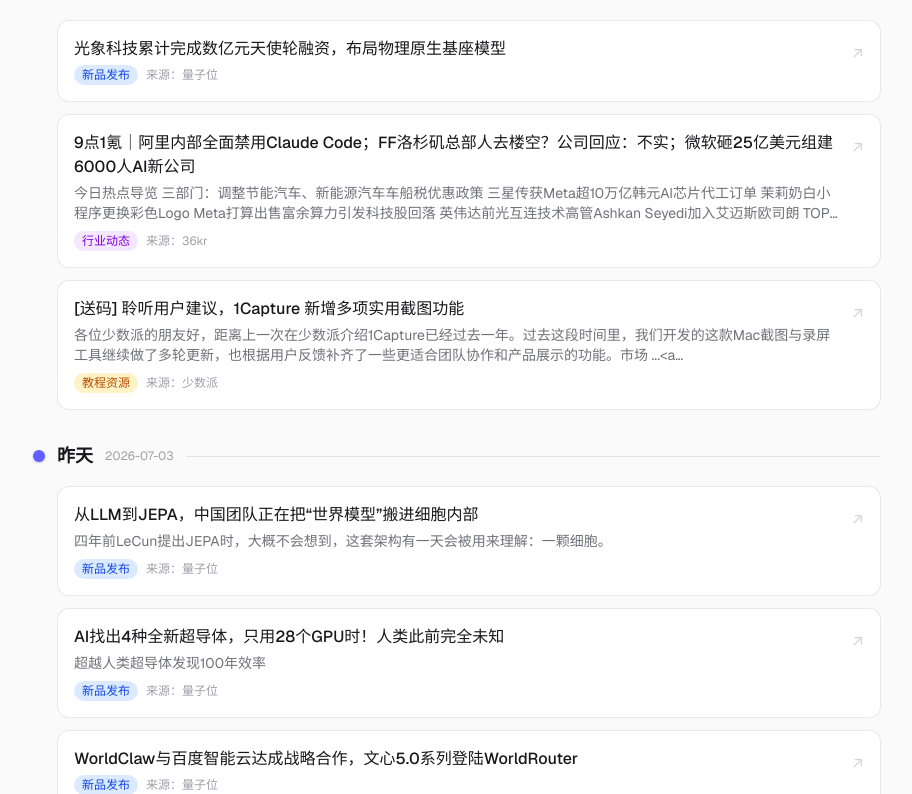
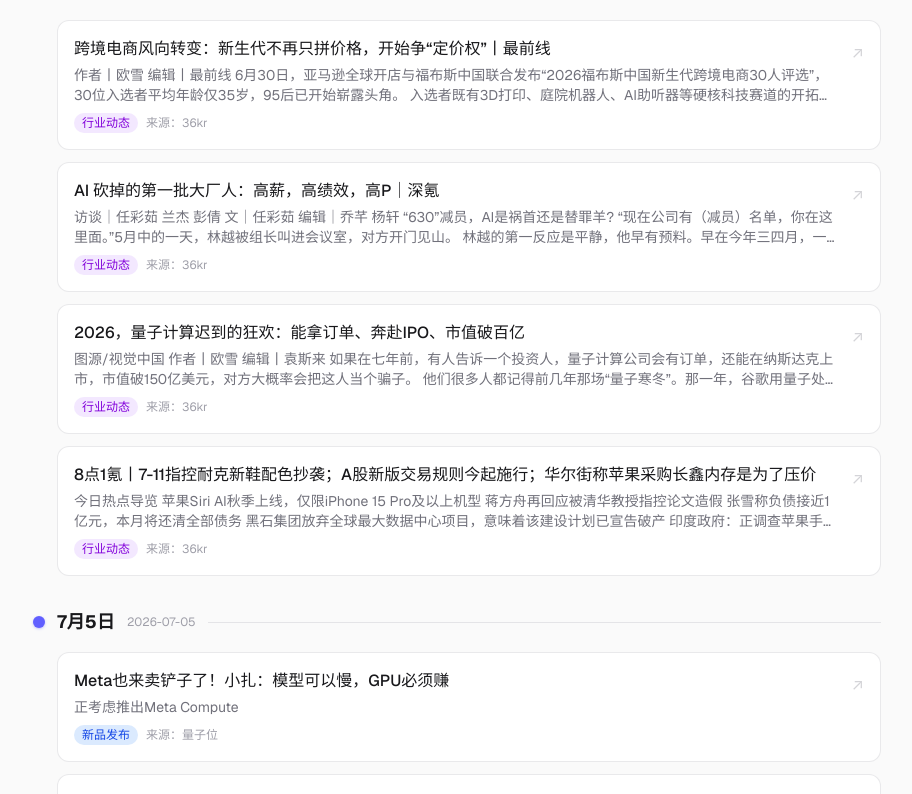
Before and after one commit to mingzhong717-droid/xia-aigc, a Next.js app: page /news in a window 1280 px wide. Shown: the part 306-1100 px from the top of the page, without its empty margins (183-1095 px from the left). Built offline with nearby package versions, Linux system fonts and the light colour scheme.

Commit message:
chore: 自动更新 AI 快讯 2026-07-06

```diff
--- a/src/data/news.ts
+++ b/src/data/news.ts
@@ -10,87 +10,87 @@ export interface NewsItem {
 }
 
 // 快讯数据 - 由 scripts/fetch-news.mjs 自动更新
-// 最后更新时间: 2026-07-05 02:48:37 UTC
+// 最后更新时间: 2026-07-06 02:54:48 UTC
 export const news: NewsItem[] = [
   {
     id: "news-001",
-    title: "光象科技累计完成数亿元天使轮融资，布局物理原生基座模型",
-    summary: "",
-    source: "量子位",
-    sourceUrl: "https://www.qbitai.com",
-    url: "https://www.qbitai.com/2026/07/442958.html",
-    date: "2026-07-04",
-    category: "product",
+    title: "跨境电商风向转变：新生代不再只拼价格，开始争“定价权”丨最前线",
+    summary: "作者丨欧雪 编辑丨最前线 6月30日，亚马逊全球开店与福布斯中国联合发布“2026福布斯中国新生代跨境电商30人评选”，30位入选者平均年龄仅35岁，95后已开始崭露头角。 入选者既有3D打印、庭院机器人、AI助听器等硬核科技赛道的开拓者，也有家具、家居、服装等传统产业的变革者。他们来自广东、浙江、",
+    source: "36kr",
+    sourceUrl: "https://36kr.com",
+    url: "https://36kr.com/p/3883561480876297?f=rss",
+    date: "2026-07-06",
+    category: "industry",
   },
   {
     id: "news-002",
-    title: "9点1氪｜阿里内部全面禁用Claude Code；FF洛杉矶总部人去楼空？公司回应：不实；微软砸25亿美元组建6000人AI新公司",
-    summary: "今日热点导览 三部门：调整节能汽车、新能源汽车车船税优惠政策 三星传获Meta超10万亿韩元AI芯片代工订单 茉莉奶白小程序更换彩色Logo Meta打算出售富余算力引发科技股回落 英伟达前光互连技术高管Ashkan Seyedi加入艾迈斯欧司朗 TOP3大新闻 因存在植入后门风险，阿里内部全面禁用",
+    title: "AI 砍掉的第一批大厂人：高薪，高绩效，高P｜深氪",
+    summary: "访谈｜任彩茹 兰杰 彭倩 文｜任彩茹 编辑｜乔芊 杨轩 “630”减员，AI是祸首还是替罪羊? “现在公司有（减员）名单，你在这里面。”5月中的一天，林越被组长叫进会议室，对方开门见山。 林越的第一反应是平静，他早有预料。早在今年三四月，一些互联网公司内部便传出要裁员的风声。开年以来，中国互联网大公",
     source: "36kr",
     sourceUrl: "https://36kr.com",
-    url: "https://36kr.com/p/3880629882679301?f=rss",
-    date: "2026-07-04",
+    url: "https://36kr.com/p/3883456791163138?f=rss",
+    date: "2026-07-06",
     category: "industry",
   },
   {
     id: "news-003",
-    title: "[送码] 聆听用户建议，1Capture 新增多项实用截图功能",
-    summary: "各位少数派的朋友好，距离上一次在少数派介绍1Capture已经过去一年。过去这段时间里，我们开发的这款Mac截图与录屏工具继续做了多轮更新，也根据用户反馈补齐了一些更适合团队协作和产品展示的功能。市场 ...<a href=&#34;https://sspai.com/post/111645&#34",
-    source: "少数派",
-    sourceUrl: "https://sspai.com",
-    url: "https://sspai.com/post/111645",
-    date: "2026-07-04",
-    category: "tutorial",
+    title: "2026，量子计算迟到的狂欢：能拿订单、奔赴IPO、市值破百亿",
+    summary: "图源/视觉中国 作者丨欧雪 编辑丨袁斯来 如果在七年前，有人告诉一个投资人，量子计算公司会有订单，还能在纳斯达克上市，市值破150亿美元，对方大概率会把这人当个骗子。 他们很多人都记得前几年那场“量子寒冬”。那一年，谷歌用量子处理器完成了一项计算， 200秒算出了超级计算机1万年才能得出的结果。人们",
+    source: "36kr",
+    sourceUrl: "https://36kr.com",
+    url: "https://36kr.com/p/3883513899380744?f=rss",
+    date: "2026-07-06",
+    category: "industry",
   },
   {
     id: "news-004",
-    title: "从LLM到JEPA，中国团队正在把“世界模型”搬进细胞内部",
-    summary: "四年前LeCun提出JEPA时，大概不会想到，这套架构有一天会被用来理解：一颗细胞。",
-    source: "量子位",
-    sourceUrl: "https://www.qbitai.com",
-    url: "https://www.qbitai.com/2026/07/442746.html",
-    date: "2026-07-03",
-    category: "product",
+    title: "8点1氪丨7-11指控耐克新鞋配色抄袭；A股新版交易规则今起施行；华尔街称苹果采购长鑫内存是为了压价",
+    summary: "今日热点导览 苹果Siri AI秋季上线，仅限iPhone 15 Pro及以上机型 蒋方舟再回应被清华教授指控论文造假 张雪称负债接近1亿元，本月将还清全部债务 黑石集团放弃全球最大数据中心项目，意味着该建设计划已宣告破产 印度政府：正调查苹果手机信息泄露事件 TOP3大新闻 7-11起诉耐克，指控",
+    source: "36kr",
+    sourceUrl: "https://36kr.com",
+    url: "https://36kr.com/p/3883400536453381?f=rss",
+    date: "2026-07-06",
+    category: "industry",
   },
   {
     id: "news-005",
-    title: "AI找出4种全新超导体，只用28个GPU时！人类此前完全未知",
-    summary: "超越人类超导体发现100年效率",
+    title: "Meta也来卖铲子了！小扎：模型可以慢，GPU必须赚",
+    summary: "正考虑推出Meta Compute",
     source: "量子位",
     sourceUrl: "https://www.qbitai.com",
-    url: "https://www.qbitai.com/2026/07/442452.html",
-    date: "2026-07-03",
+    url: "https://www.qbitai.com/2026/07/443339.html",
+    date: "2026-07-05",
     category: "product",
   },
   {
     id: "news-006",
-    title: "WorldClaw与百度智能云达成战略合作，文心5.0系列登陆WorldRouter",
-    summary: "",
+    title: "李飞飞署名具身新论文：Sim2Real烧不起，Real2Sim量大管饱",
+    summary: "一段视频，生成无限训练场景",
     source: "量子位",
     sourceUrl: "https://www.qbitai.com",
-    url: "https://www.qbitai.com/2026/07/442447.html",
-    date: "2026-07-03",
+    url: "https://www.qbitai.com/2026/07/443066.html",
+    date: "2026-07-05",
     category: "product",
   },
   {
     id: "news-007",
-    title: "黄仁勋说的Physical AI，被这家中国跨界选手带进了生命科学实验室",
-    summary: "第三方测评超越OpenAI最强旗舰GPT-5.6 Sol",
+    title: "刚刚，LeCun团队让世界模型学会持续学习！",
+    summary: "迈向持续学习的世界模型",
     source: "量子位",
     sourceUrl: "https://www.qbitai.com",
-    url: "https://www.qbitai.com/2026/07/442311.html",
-    date: "2026-07-03",
+    url: "https://www.qbitai.com/2026/07/442964.html",
+    date: "2026-07-05",
     category: "product",
   },
   {
     id: "news-008",
-    title: "秋声 | 袁进辉新公司冲港股IPO，成立不到三年",
-    summary: "本文约2700字，建议阅读6分钟 作者 | 彭孝秋 编者按：AI大爆发之际，越来越多公司走向资本市场。每一份招股书翻动的声音里，都藏着一家公司想说与未曾明说的全部。 鉴于此，硬氪特推出「秋声」专栏。秋声取自欧阳修《秋声赋》，借“听秋声”之意，产业冷暖，辨公司成色，记录企业冲刺IPO途中那些被写下与被",
-    source: "36kr",
-    sourceUrl: "https://36kr.com",
-    url: "https://36kr.com/p/3879814941437956?f=rss",
-    date: "2026-07-03",
-    category: "industry",
+    title: "别争了！香农老婆，才是世界上第一个大语言模型",
+    summary: "70年前，香农就拥有了端侧私人定制大语言模型",
+    source: "量子位",
+    sourceUrl: "https://www.qbitai.com",
+    url: "https://www.qbitai.com/2026/07/443241.html",
+    date: "2026-07-05",
+    category: "product",
   }
 ];
 
```
